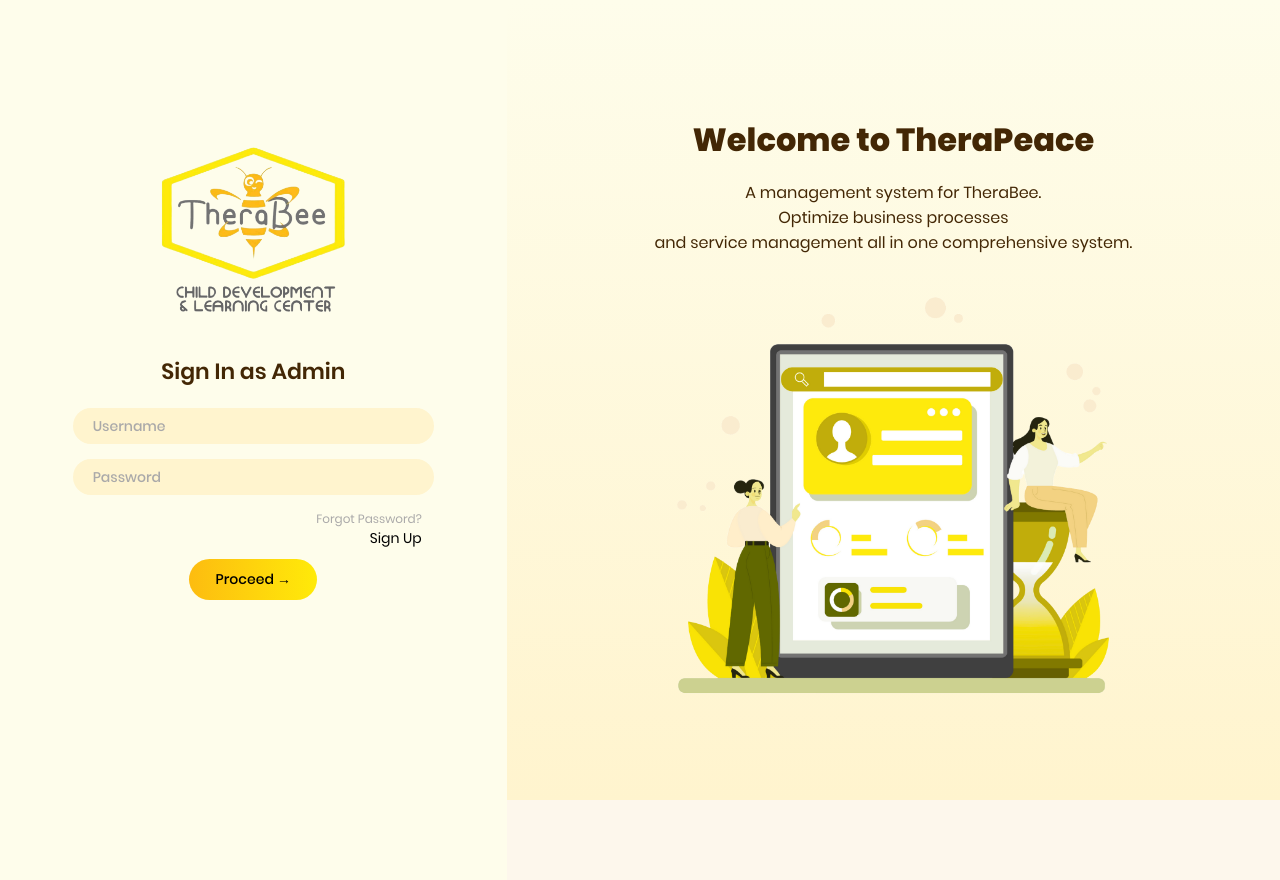
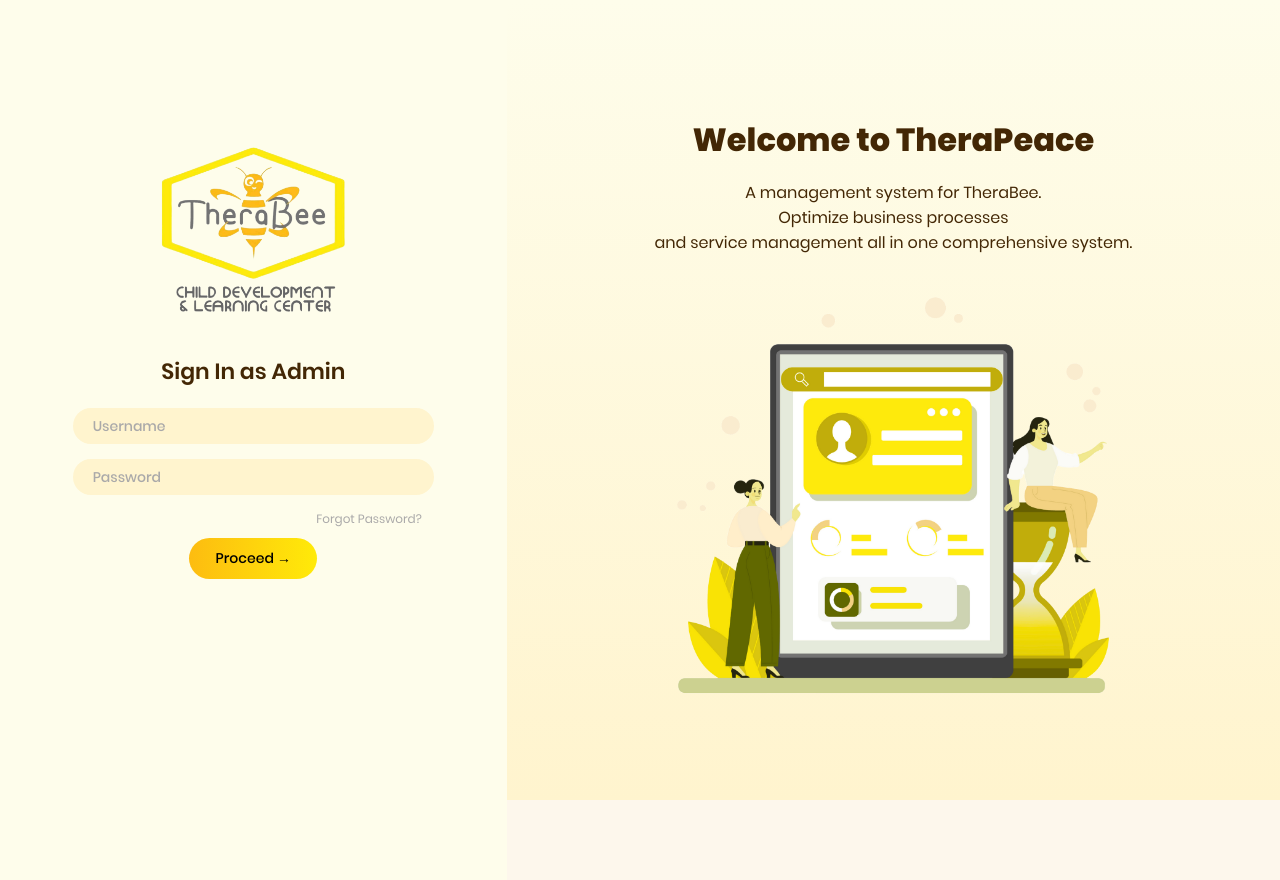
Before and after one commit to ChicClick/therapeace, a PHP site: page /therapeace/adminlogin.php in a window 1280 px wide. Run offline with PHP 8.4, Linux system fonts and the light colour scheme.

Commit message:
Update adminlogin.php

```diff
--- a/adminlogin.php
+++ b/adminlogin.php
@@ -36,7 +36,6 @@ session_start();
     <input type="text" name="username" placeholder="Username" required>
     <input type="password" name="password" placeholder="Password" required>
     <a href="adminForgotPassword.php" class="forgot-password">Forgot Password?</a>
-    <a href="adminRegister.html" class="sign-up">Sign Up</a>
     <button type="submit" class="proceed-button">Proceed &rarr;</button>
     </form>
     </div>
```
